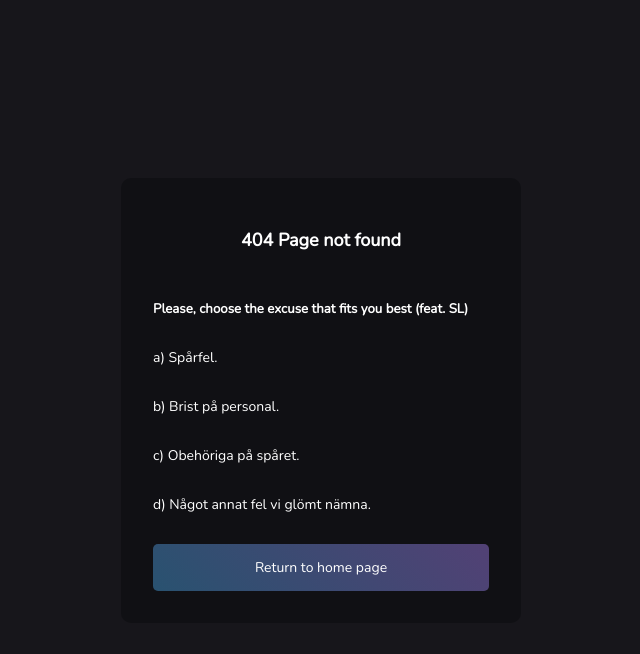
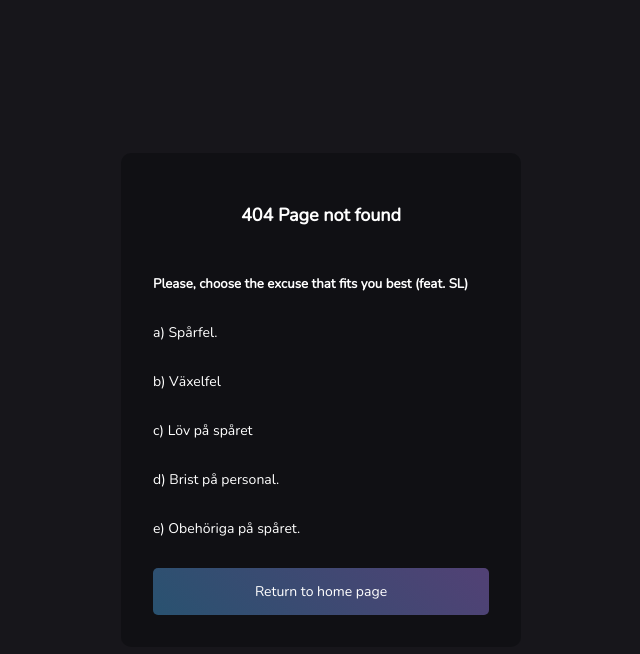
Before and after one commit to Tp-Creator/NTI-Website, a PHP site: page /404.html in a window 1280 px wide. Shown: the top 654 px of the page, without its empty margins (319-959 px from the left). Run offline with PHP 8.4, Linux system fonts and the light colour scheme.

Commit message:
404 update

```diff
--- a/404.html
+++ b/404.html
@@ -16,11 +16,13 @@
 
         <p> a) Spårfel.</p>
 
-        <p> b) Brist på personal.</p>
+        <p> b) Växelfel</p>
 
-        <p> c) Obehöriga på spåret.</p>
+        <p> c) Löv på spåret </p>
 
-        <p> d) Något annat fel vi glömt nämna.</p>
+        <p> d) Brist på personal.</p>
+
+        <p> e) Obehöriga på spåret.</p>
 
         <a class="button" href="pages/forum/forum.php">Return to home page</a>
     </section>
--- a/pages/forum/forum.php
+++ b/pages/forum/forum.php
@@ -147,7 +147,7 @@
         <a href="forumQuestion.php?question=<?php echo $questions[$current][0] ?>">
             <div class="forumCard">
                 <!-- Corse pill -->
-                <div class="pill QCP1">
+                <div class="pill QCP1 <?php echo $course[2] ?>">
                     <p><?php echo $course[1] ?></p>
                 </div>
 
```
